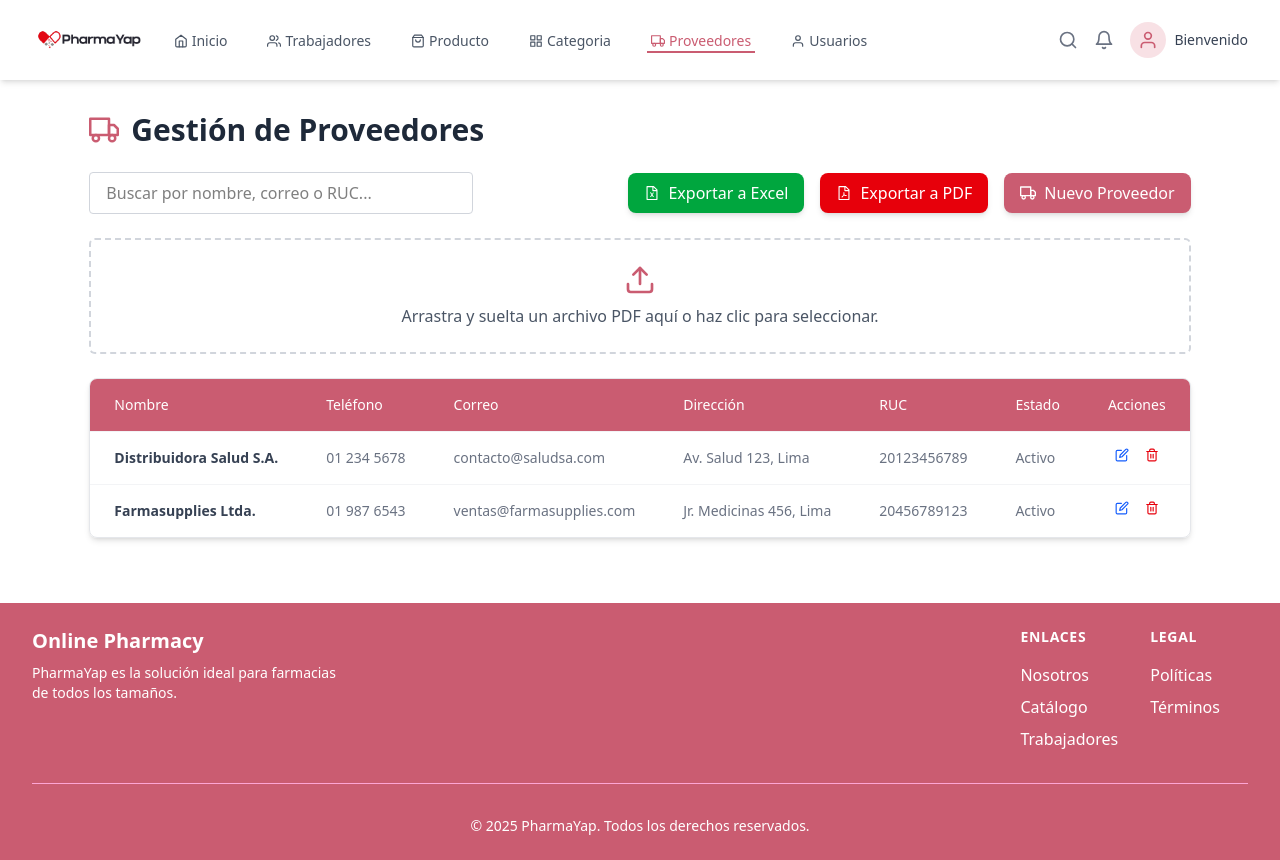
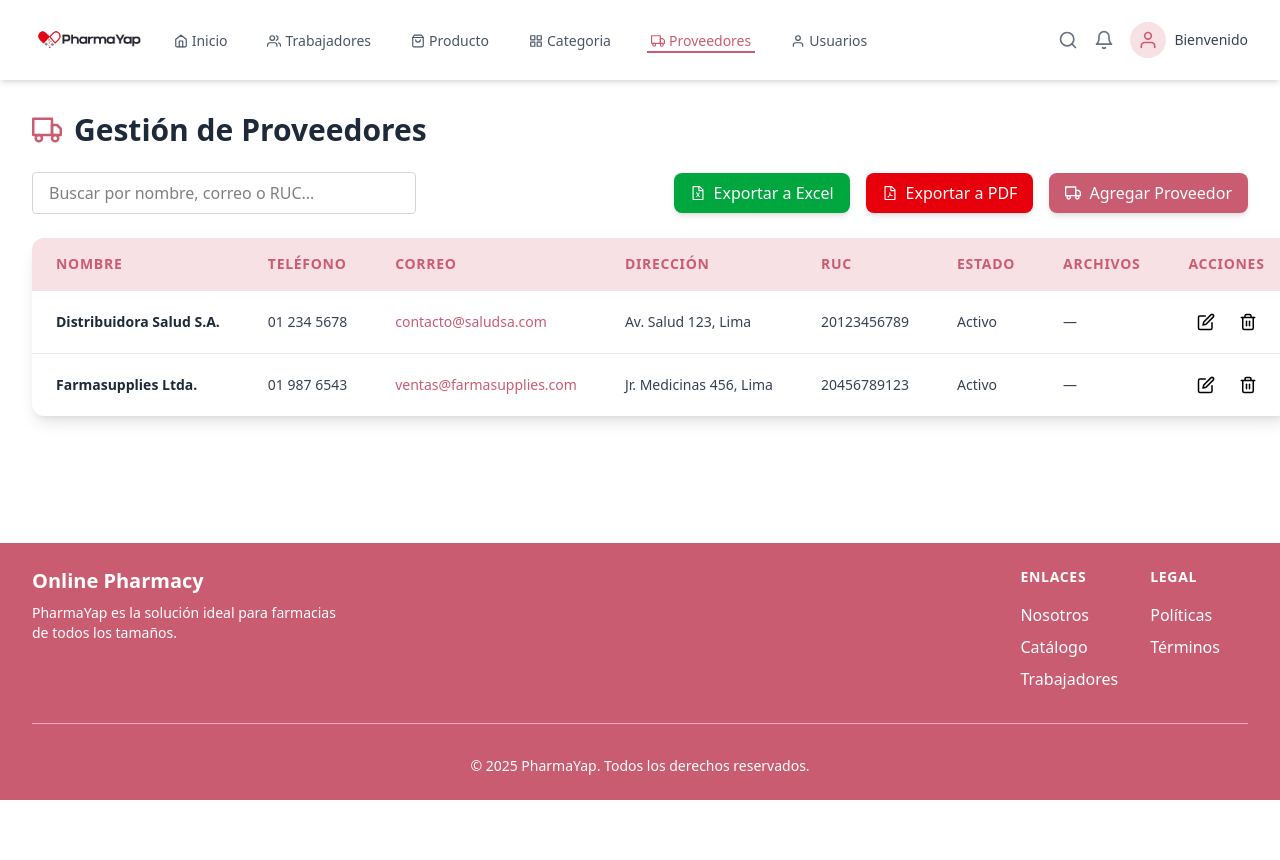
Before and after one commit to EnriqueCortez30/TP-PharmaYap-Front, a React (Vite) app: page / in a window 1280 px wide. Both pictures are taken after a click on the button "Proveedores". After the commit the page ends 800 px from the top, so only its background shows below. Built offline with nearby package versions, Linux system fonts and the light colour scheme.

Commit message:
Union_Total

```diff
--- a/src/Proveedores.tsx
+++ b/src/Proveedores.tsx
@@ -1,5 +1,5 @@
-import React, { useState, useEffect, useRef } from "react";
-import { FiEdit, FiTrash2, FiTruck, FiUpload } from "react-icons/fi";
+import React, { useState, useEffect, DragEvent } from "react";
+import { FiEdit, FiTrash2, FiTruck } from "react-icons/fi";
 import { AiOutlineFileExcel, AiOutlineFilePdf } from "react-icons/ai";
 import jsPDF from "jspdf";
 import autoTable from "jspdf-autotable";
@@ -12,6 +12,7 @@
   direccion: string;
   ruc: string;
   estado: string;
+  archivos: File[]; // Guardamos archivos completos
 };
 
 const proveedoresIniciales: Proveedor[] = [
@@ -23,6 +24,7 @@
     direccion: "Av. Salud 123, Lima",
     ruc: "20123456789",
     estado: "Activo",
+    archivos: [],
   },
   {
     id: 2,
@@ -32,6 +34,7 @@
     direccion: "Jr. Medicinas 456, Lima",
     ruc: "20456789123",
     estado: "Activo",
+    archivos: [],
   },
 ];
 
@@ -41,7 +44,6 @@
   const [search, setSearch] = useState("");
   const [editId, setEditId] = useState<number | null>(null);
   const [mensaje, setMensaje] = useState<string | null>(null);
-  const [dragActive, setDragActive] = useState(false);
 
   const [nuevoProveedor, setNuevoProveedor] = useState<Omit<Proveedor, "id">>({
     nombre: "",
@@ -50,9 +52,10 @@
     direccion: "",
     ruc: "",
     estado: "Activo",
+    archivos: [],
   });
 
-  const inputFileRef = useRef<HTMLInputElement | null>(null);
+  const [archivos, setArchivos] = useState<File[]>([]);
 
   useEffect(() => {
     if (mensaje) {
@@ -61,9 +64,7 @@
     }
   }, [mensaje]);
 
-  const manejarCambio = (
-    e: React.ChangeEvent<HTMLInputElement | HTMLSelectElement>
-  ) => {
+  const manejarCambio = (e: React.ChangeEvent<HTMLInputElement | HTMLSelectElement>) => {
     setNuevoProveedor({ ...nuevoProveedor, [e.target.name]: e.target.value });
   };
 
@@ -75,7 +76,9 @@
       direccion: "",
       ruc: "",
       estado: "Activo",
+      archivos: [],
     });
+    setArchivos([]);
     setEditId(null);
   };
 
@@ -124,9 +127,34 @@
       direccion: p.direccion,
       ruc: p.ruc,
       estado: p.estado,
+      archivos: p.archivos || [],
     });
+    setArchivos(p.archivos || []);
     setEditId(p.id);
     setShowForm(true);
+  };
+
+  const manejarDrop = (e: DragEvent<HTMLDivElement>) => {
+    e.preventDefault();
+    const archivosArr = Array.from(e.dataTransfer.files);
+
+    const nuevosArchivos = archivosArr.filter(
+      (archivo) => !archivos.some((a) => a.name === archivo.name && a.size === archivo.size)
+    );
+
+    const actualizados = [...archivos, ...nuevosArchivos];
+    setArchivos(actualizados);
+    setNuevoProveedor(prev => ({ ...prev, archivos: actualizados }));
+  };
+
+  const manejarDragOver = (e: DragEvent<HTMLDivElement>) => {
+    e.preventDefault();
+  };
+
+  const eliminarArchivo = (index: number) => {
+    const actualizados = archivos.filter((_, i) => i !== index);
+    setArchivos(actualizados);
+    setNuevoProveedor(prev => ({ ...prev, archivos: actualizados }));
   };
 
   function exportarCSV(proveedoresExport: Proveedor[]) {
@@ -142,6 +170,7 @@
       "Dirección",
       "RUC",
       "Estado",
+      "Archivos",
     ];
 
     const filas = proveedoresExport.map((p) => [
@@ -151,6 +180,7 @@
       p.direccion,
       p.ruc,
       p.estado,
+      p.archivos.map(a => a.name).join(", "),
     ]);
 
     const separador = ";";
@@ -192,7 +222,7 @@
     }
     const doc = new jsPDF();
     doc.text("Lista de Proveedores", 14, 20);
-    const columnas = ["Nombre", "Teléfono", "Correo", "Dirección", "RUC", "Estado"];
+    const columnas = ["Nombre", "Teléfono", "Correo", "Dirección", "RUC", "Estado", "Archivos"];
     const filas = proveedoresFiltrados.map(p => [
       p.nombre,
       p.telefono,
@@ -200,6 +230,7 @@
       p.direccion,
       p.ruc,
       p.estado,
+      p.archivos.map(a => a.name).join(", "),
     ]);
     autoTable(doc, {
       startY: 30,
@@ -216,46 +247,6 @@
     p.correo.toLowerCase().includes(search.toLowerCase()) ||
     p.ruc.includes(search)
   );
-
-  // --- Funciones Drag & Drop ---
-
-  const handleDrag = (e: React.DragEvent<HTMLDivElement>) => {
-    e.preventDefault();
-    e.stopPropagation();
-    if (e.type === "dragenter" || e.type === "dragover") {
-      setDragActive(true);
-    } else if (e.type === "dragleave") {
-      setDragActive(false);
-    }
-  };
-
-  const handleDrop = (e: React.DragEvent<HTMLDivElement>) => {
-    e.preventDefault();
-    e.stopPropagation();
-    setDragActive(false);
-    if (e.dataTransfer.files && e.dataTransfer.files[0]) {
-      procesarArchivo(e.dataTransfer.files[0]);
-    }
-  };
-
-  const handleChangeFile = (e: React.ChangeEvent<HTMLInputElement>) => {
-    if (e.target.files && e.target.files[0]) {
-      procesarArchivo(e.target.files[0]);
-    }
-  };
-
-  const procesarArchivo = (file: File) => {
-    if (file.type !== "application/pdf") {
-      alert("Solo se permiten archivos PDF");
-      return;
-    }
-    // Aquí puedes hacer lo que necesites con el archivo PDF, ejemplo: subirlo a un servidor
-    setMensaje(`Archivo "${file.name}" cargado correctamente.`);
-  };
-
-  const abrirSelectorArchivo = () => {
-    inputFileRef.current?.click();
-  };
 
   return (
     <div>
@@ -279,7 +270,7 @@
           className="border border-gray-300 rounded px-4 py-2 max-w-sm w-full"
         />
 
-        <div className="flex space-x-4 flex-wrap">
+        <div className="flex space-x-4">
           <button
             onClick={() => exportarCSV(proveedoresFiltrados)}
             className="bg-green-600 text-white px-4 py-2 rounded-lg hover:bg-green-700 transition-colors shadow-md flex items-center"
@@ -304,49 +295,34 @@
             className="bg-[#ca5c71] text-white px-4 py-2 rounded-lg hover:bg-pink-700 transition-colors shadow-md flex items-center"
           >
             <FiTruck className="mr-2" />
-            Nuevo Proveedor
+            Agregar Proveedor
           </button>
         </div>
       </div>
 
-      {/* Zona Drag & Drop */}
+      {/* Modal */}
+      {showForm && (
         <div
-        onDragEnter={handleDrag}
-        onDragOver={handleDrag}
-        onDragLeave={handleDrag}
-        onDrop={handleDrop}
-        className={`border-2 border-dashed rounded-md p-6 text-center cursor-pointer mb-6
-          ${dragActive ? "border-pink-600 bg-pink-50" : "border-gray-300 bg-white"}
-        `}
-        onClick={abrirSelectorArchivo}
-        aria-label="Zona para subir archivo PDF"
+          className="fixed inset-0 flex justify-center items-center z-50"
+          aria-modal="true"
+          role="dialog"
         >
-        <FiUpload className="mx-auto mb-2" style={{ fontSize: "2rem", color: "#ca5c71" }} />
-        <p className="text-gray-600">
-          Arrastra y suelta un archivo PDF aquí o haz clic para seleccionar.
-        </p>
-        <input
-          ref={inputFileRef}
-          type="file"
-          accept="application/pdf"
-          className="hidden"
-          onChange={handleChangeFile}
+          <div
+            className="fixed inset-0 bg-transparent bg-black bg-opacity-20 backdrop-blur-sm"
+            onClick={() => setShowForm(false)}
+            aria-hidden="true"
           />
-      </div>
-
-      {showForm && (
-        <div className="fixed inset-0 backdrop-blur-sm bg-white/30 flex justify-center items-start pt-20 z-50">
-
-          <div className="bg-white rounded-lg p-6 w-full max-w-md relative shadow-lg">
+          <div className="relative bg-white p-6 rounded-xl shadow-xl w-full max-w-md mx-4 max-h-[90vh] overflow-y-auto">
             <button
+              className="absolute top-4 right-4 w-8 h-8 rounded-full bg-gray-200 text-gray-600 flex items-center justify-center hover:bg-gray-300 transition"
               onClick={() => setShowForm(false)}
-              className="absolute top-3 right-3 text-gray-600 hover:text-gray-900 text-xl font-bold"
               aria-label="Cerrar formulario"
             >
-              ×
+              &times;
             </button>
-            <h2 className="text-2xl font-semibold mb-4 text-center text-gray-700">
-              {editId ? "Editar Proveedor" : "Agregar Proveedor"}
+
+            <h2 className="text-3xl font-bold mb-6" style={{ color: "#ca5c71" }}>
+              {editId !== null ? "Editar Proveedor" : "Agregar Proveedor"}
             </h2>
 
             <form
@@ -354,155 +330,256 @@
                 e.preventDefault();
                 agregarProveedor();
               }}
-              className="space-y-4"
+              className="space-y-6"
             >
+              <div>
+                <label htmlFor="nombre" className="block font-semibold mb-1">
+                  Nombre
+                </label>
                 <input
+                  type="text"
+                  id="nombre"
                   name="nombre"
-                type="text"
                   value={nuevoProveedor.nombre}
                   onChange={manejarCambio}
-                placeholder="Nombre del proveedor"
-                className="border border-gray-300 rounded px-3 py-2 w-full"
+                  className="w-full border border-gray-300 rounded-lg px-4 py-3 focus:outline-none focus:ring-2 focus:ring-red-500"
                   required
                 />
+              </div>
+
+              <div>
+                <label htmlFor="telefono" className="block font-semibold mb-1">
+                  Teléfono
+                </label>
                 <input
+                  type="text"
+                  id="telefono"
                   name="telefono"
-                type="text"
                   value={nuevoProveedor.telefono}
                   onChange={manejarCambio}
-                placeholder="Teléfono"
-                className="border border-gray-300 rounded px-3 py-2 w-full"
+                  className="w-full border border-gray-300 rounded-lg px-4 py-3 focus:outline-none focus:ring-2 focus:ring-red-500"
                   required
                 />
+              </div>
+
+              <div>
+                <label htmlFor="correo" className="block font-semibold mb-1">
+                  Correo
+                </label>
                 <input
+                  type="email"
+                  id="correo"
                   name="correo"
-                type="email"
                   value={nuevoProveedor.correo}
                   onChange={manejarCambio}
-                placeholder="Correo electrónico"
-                className="border border-gray-300 rounded px-3 py-2 w-full"
+                  className="w-full border border-gray-300 rounded-lg px-4 py-3 focus:outline-none focus:ring-2 focus:ring-red-500"
                   required
                 />
+              </div>
+
+              <div>
+                <label htmlFor="direccion" className="block font-semibold mb-1">
+                  Dirección
+                </label>
                 <input
+                  type="text"
+                  id="direccion"
                   name="direccion"
-                type="text"
                   value={nuevoProveedor.direccion}
                   onChange={manejarCambio}
-                placeholder="Dirección"
-                className="border border-gray-300 rounded px-3 py-2 w-full"
+                  className="w-full border border-gray-300 rounded-lg px-4 py-3 focus:outline-none focus:ring-2 focus:ring-red-500"
                   required
                 />
+              </div>
+
+              <div>
+                <label htmlFor="ruc" className="block font-semibold mb-1">
+                  RUC
+                </label>
                 <input
+                  type="text"
+                  id="ruc"
                   name="ruc"
-                type="text"
                   value={nuevoProveedor.ruc}
                   onChange={manejarCambio}
-                placeholder="RUC"
-                className="border border-gray-300 rounded px-3 py-2 w-full"
+                  className="w-full border border-gray-300 rounded-lg px-4 py-3 focus:outline-none focus:ring-2 focus:ring-red-500"
                   required
                 />
+              </div>
+
+              <div>
+                <label htmlFor="estado" className="block font-semibold mb-1">
+                  Estado
+                </label>
                 <select
+                  id="estado"
                   name="estado"
                   value={nuevoProveedor.estado}
                   onChange={manejarCambio}
-                className="border border-gray-300 rounded px-3 py-2 w-full"
-                required
+                  className="w-full border border-gray-300 rounded-lg px-4 py-3 focus:outline-none focus:ring-2 focus:ring-red-500"
                 >
                   <option value="Activo">Activo</option>
                   <option value="Inactivo">Inactivo</option>
                 </select>
+              </div>
 
-              <div className="flex justify-end space-x-2">
+              <div className="flex justify-end space-x-4">
                 <button
                   type="button"
-                  onClick={() => {
-                    limpiarFormulario();
-                    setShowForm(false);
-                  }}
-                  className="px-4 py-2 rounded bg-gray-200 hover:bg-gray-300 transition-colors"
+                  onClick={() => setShowForm(false)}
+                  className="px-6 py-3 rounded-full border border-[#ca5c71] text-[#ca5c71] font-semibold hover:bg-[#ca5c71] hover:text-white transition"
                 >
                   Cancelar
                 </button>
                 <button
                   type="submit"
-                  className="px-4 py-2 rounded bg-[#ca5c71] text-white hover:bg-pink-700 transition-colors"
+                  className="px-6 py-3 rounded-full bg-[#ca5c71] text-white font-semibold hover:bg-[#a6535c] transition"
                 >
-                  {editId ? "Guardar Cambios" : "Agregar"}
+                  {editId !== null ? "Actualizar" : "Agregar"}
                 </button>
               </div>
             </form>
+
+            {/* Drag & Drop area */}
+            <div
+              onDrop={manejarDrop}
+              onDragOver={manejarDragOver}
+              className="mt-8 p-6 border-2 border-dashed border-[#ca5c71] rounded-lg text-center cursor-pointer hover:bg-[#fce9eb] transition-colors"
+            >
+              <p className="text-[#ca5c71] font-semibold mb-1">Arrastra y suelta archivos aquí</p>
+              <p className="text-gray-600 text-sm">o selecciónalos desde tu explorador</p>
+              <input
+                type="file"
+                multiple
+                className="hidden"
+                id="fileInput"
+                onChange={(e) => {
+                  if (!e.target.files) return;
+                  const nuevos = Array.from(e.target.files);
+                  const actualizados = [...archivos, ...nuevos];
+                  setArchivos(actualizados);
+                  setNuevoProveedor(prev => ({ ...prev, archivos: actualizados }));
+                }}
+              />
+              <label
+                htmlFor="fileInput"
+                className="mt-2 inline-block bg-[#ca5c71] text-white px-4 py-2 rounded cursor-pointer hover:bg-[#a6535c]"
+              >
+                Seleccionar archivos
+              </label>
+            </div>
+
+            {/* Tabla archivos en modal */}
+            {archivos.length > 0 && (
+              <table className="w-full mt-6 text-left border border-gray-300 rounded-lg overflow-hidden">
+                <thead className="bg-[#f8e1e5]">
+                  <tr>
+                    <th className="px-4 py-2 text-sm font-semibold text-[#ca5c71]">Nombre</th>
+                    <th className="px-4 py-2 text-sm font-semibold text-[#ca5c71]">Tipo</th>
+                    <th className="px-4 py-2 text-sm font-semibold text-[#ca5c71] text-center">Acciones</th>
+                  </tr>
+                </thead>
+                <tbody>
+                  {archivos.map((archivo, index) => (
+                    <tr
+                      key={index}
+                      className="border-t border-gray-300 hover:bg-[#fce9eb] transition-colors"
+                    >
+                      <td className="px-4 py-2 text-sm">{archivo.name}</td>
+                      <td className="px-4 py-2 text-sm">{archivo.type || "Desconocido"}</td>
+                      <td className="px-4 py-2 text-sm text-center">
+                        <button
+                          onClick={() => eliminarArchivo(index)}
+                          className="text-red-600 hover:text-red-800 font-semibold"
+                          title="Eliminar archivo"
+                        >
+                          &times;
+                        </button>
+                      </td>
+                    </tr>
+                  ))}
+                </tbody>
+              </table>
+            )}
           </div>
         </div>
       )}
 
-      {/* Tabla de proveedores */}
-      <div className="overflow-x-auto rounded-lg border border-gray-200 shadow-md">
-        <table className="w-full border-collapse text-left text-sm text-gray-500">
-          <thead className="bg-[#ca5c71] text-white">
+      {/* Tabla principal */}
+      <table className="min-w-full divide-y divide-gray-200 bg-white rounded-xl shadow-lg overflow-hidden">
+        <thead className="bg-[#f8e1e5]">
           <tr>
-              <th scope="col" className="px-6 py-4 font-medium">
-                Nombre
-              </th>
-              <th scope="col" className="px-6 py-4 font-medium">
-                Teléfono
-              </th>
-              <th scope="col" className="px-6 py-4 font-medium">
-                Correo
-              </th>
-              <th scope="col" className="px-6 py-4 font-medium">
-                Dirección
-              </th>
-              <th scope="col" className="px-6 py-4 font-medium">
-                RUC
-              </th>
-              <th scope="col" className="px-6 py-4 font-medium">
-                Estado
-              </th>
-              <th scope="col" className="px-6 py-4 font-medium text-center">
-                Acciones
-              </th>
+            <th className="px-6 py-4 text-left text-sm font-semibold text-[#ca5c71] uppercase tracking-wider">Nombre</th>
+            <th className="px-6 py-4 text-left text-sm font-semibold text-[#ca5c71] uppercase tracking-wider">Teléfono</th>
+            <th className="px-6 py-4 text-left text-sm font-semibold text-[#ca5c71] uppercase tracking-wider">Correo</th>
+            <th className="px-6 py-4 text-left text-sm font-semibold text-[#ca5c71] uppercase tracking-wider">Dirección</th>
+            <th className="px-6 py-4 text-left text-sm font-semibold text-[#ca5c71] uppercase tracking-wider">RUC</th>
+            <th className="px-6 py-4 text-left text-sm font-semibold text-[#ca5c71] uppercase tracking-wider">Estado</th>
+            <th className="px-6 py-4 text-left text-sm font-semibold text-[#ca5c71] uppercase tracking-wider">Archivos</th>
+            <th className="px-6 py-4 text-center text-sm font-semibold text-[#ca5c71] uppercase tracking-wider">Acciones</th>
           </tr>
         </thead>
-          <tbody className="divide-y divide-gray-100 border-t border-gray-100">
-            {proveedoresFiltrados.length === 0 ? (
+        <tbody className="divide-y divide-gray-200">
+          {proveedoresFiltrados.length === 0 && (
             <tr>
-                <td colSpan={7} className="px-6 py-4 text-center text-gray-500">
-                  No hay proveedores que mostrar.
+              <td colSpan={8} className="text-center py-6 text-gray-500">
+                No se encontraron proveedores
               </td>
             </tr>
-            ) : (
-              proveedoresFiltrados.map((proveedor) => (
-                <tr key={proveedor.id} className="hover:bg-gray-50">
-                  <td className="px-6 py-4 font-semibold text-gray-700">
-                    {proveedor.nombre}
+          )}
+          {proveedoresFiltrados.map((p) => (
+            <tr key={p.id} className="hover:bg-[#fce9eb] transition-colors">
+              <td className="px-6 py-4 whitespace-nowrap text-sm font-semibold text-gray-800">{p.nombre}</td>
+              <td className="px-6 py-4 whitespace-nowrap text-sm text-gray-700">{p.telefono}</td>
+              <td className="px-6 py-4 whitespace-nowrap text-sm text-[#ca5c71] hover:text-pink-700">
+                <a href={`mailto:${p.correo}`} title={`Enviar correo a ${p.correo}`}>
+                  {p.correo}
+                </a>
               </td>
-                  <td className="px-6 py-4">{proveedor.telefono}</td>
-                  <td className="px-6 py-4">{proveedor.correo}</td>
-                  <td className="px-6 py-4">{proveedor.direccion}</td>
-                  <td className="px-6 py-4">{proveedor.ruc}</td>
-                  <td className="px-6 py-4">{proveedor.estado}</td>
-                  <td className="px-6 py-4 flex justify-center space-x-4">
+              <td className="px-6 py-4 whitespace-nowrap text-sm text-gray-700">{p.direccion}</td>
+              <td className="px-6 py-4 whitespace-nowrap text-sm text-gray-700">{p.ruc}</td>
+              <td className="px-6 py-4 whitespace-nowrap text-sm text-gray-700">{p.estado}</td>
+              <td className="px-6 py-4 whitespace-nowrap text-sm text-gray-700">
+                {p.archivos && p.archivos.length > 0
+                  ? p.archivos.map((archivo, index) => {
+                      const url = URL.createObjectURL(archivo);
+                      return (
+                        <a
+                          key={index}
+                          href={url}
+                          target="_blank"
+                          rel="noopener noreferrer"
+                          className="text-blue-600 hover:underline mr-2"
+                          onClick={() => setTimeout(() => URL.revokeObjectURL(url), 10000)}
+                        >
+                          {archivo.name}
+                        </a>
+                      );
+                    })
+                  : "—"}
+              </td>
+              <td className="px-6 py-4 whitespace-nowrap text-center text-sm font-medium">
+                <div className="flex justify-center space-x-3">
                   <button
-                      onClick={() => editarProveedor(proveedor)}
-                      aria-label={`Editar proveedor ${proveedor.nombre}`}
-                      className="text-blue-600 hover:text-blue-800"
+                    onClick={() => editarProveedor(p)}
+                    className="text-black hover:text-pink-700 p-1.5 rounded-lg hover:bg-[#f8e1e5] transition-colors"
+                    title="Editar"
                   >
-                      <FiEdit />
+                    <FiEdit className="text-lg" />
                   </button>
                   <button
-                      onClick={() => eliminarProveedor(proveedor.id)}
-                      aria-label={`Eliminar proveedor ${proveedor.nombre}`}
-                      className="text-red-600 hover:text-red-800"
+                    onClick={() => eliminarProveedor(p.id)}
+                    className="text-black hover:text-pink-700 p-1.5 rounded-lg hover:bg-[#f8e1e5] transition-colors"
+                    title="Eliminar"
                   >
-                      <FiTrash2 />
+                    <FiTrash2 className="text-lg" />
                   </button>
+                </div>
               </td>
             </tr>
-              ))
-            )}
+          ))}
         </tbody>
       </table>
     </div>
-    </div>
   );
 }
```
Lines whose indentation alone changed are shown as unchanged.
